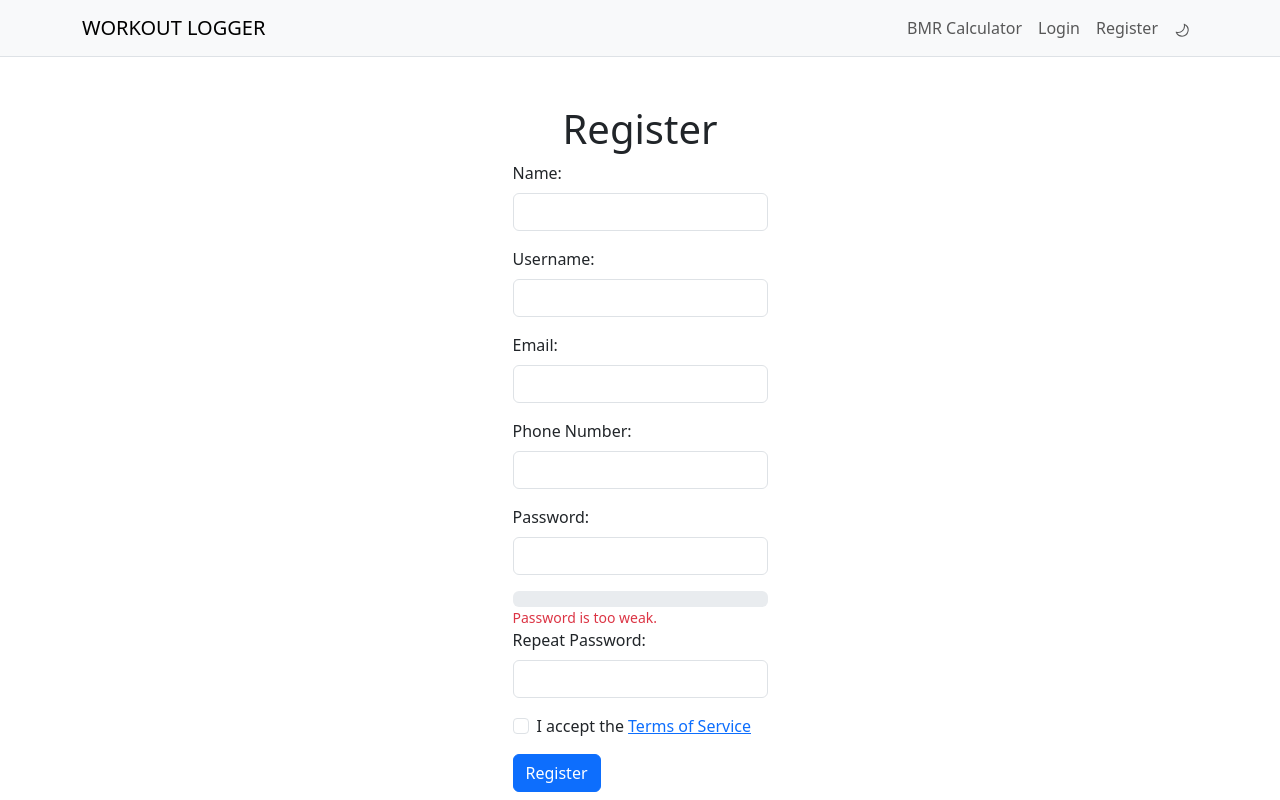
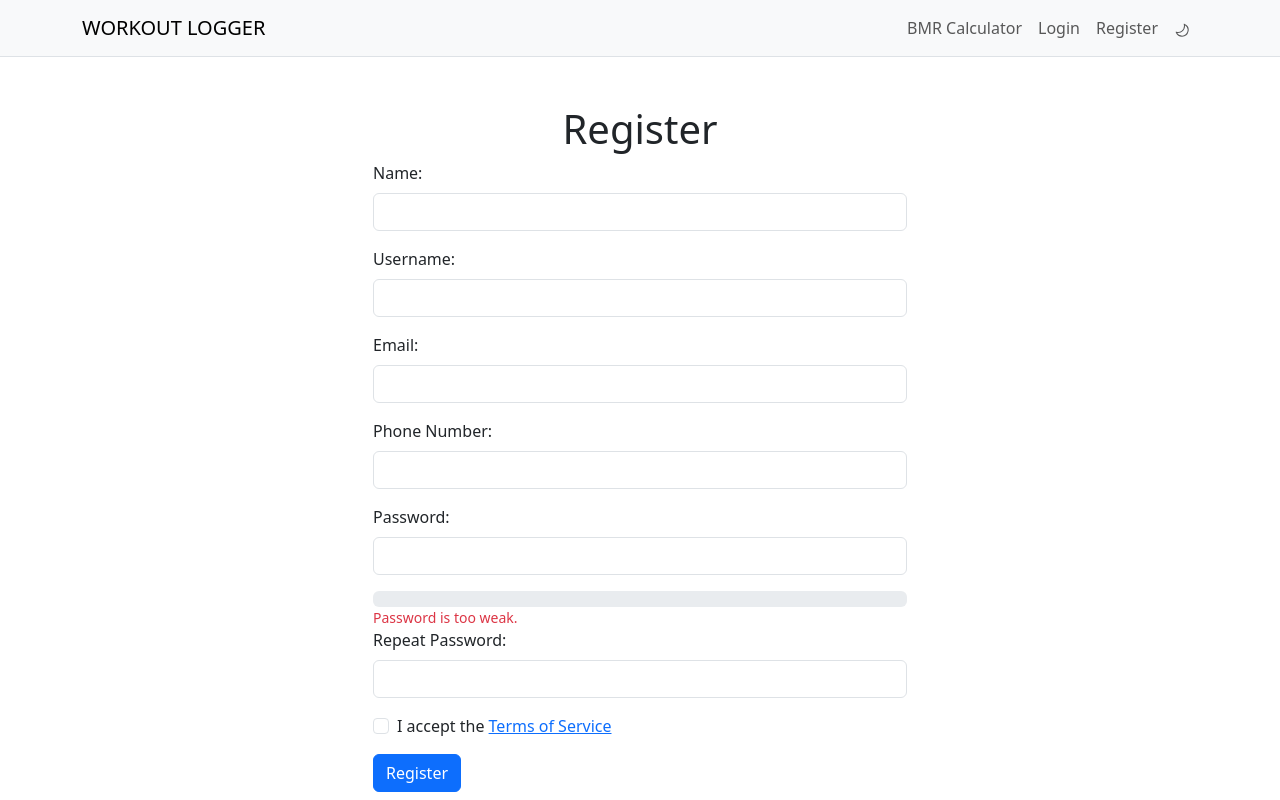
Before and after one commit to ItzHardcore/workoutlog, a React (Create React App) app in the folder client/: page /register in a window 1280 px wide. Shown: the top 800 px of the page. Built offline with nearby package versions, Linux system fonts and the light colour scheme.

Commit message:
frontend changes

```diff
--- a/client/src/components/Login.js
+++ b/client/src/components/Login.js
@@ -38,7 +38,7 @@ function Login({ onLogin }) {
   };
 
   return (
-    <div className="container w-50">
+    <div className="container ">
       <div className="row justify-content-center">
         <div className="col-md-6 mt-5">
           <h1 className="text-center">Login</h1>
--- a/client/src/components/Register.js
+++ b/client/src/components/Register.js
@@ -7,7 +7,7 @@ function Register() {
   const [buttonHidden, setButtonHidden] = useState(false);
 
   return (
-    <div className="container w-50">
+    <div className="container ">
       <div className="row justify-content-center">
         <div className="col-md-6 mt-5">
           <h1 className="text-center">Register</h1>
--- a/client/src/components/WorkoutForm.js
+++ b/client/src/components/WorkoutForm.js
@@ -268,7 +268,7 @@ const WorkoutForm = ({ userId, token, initialData, onCancel, onSave, startBlankS
   };
 
   return (
-    <div className="w-50 my-4">
+    <div className="my-4">
       <div className="mb-3">
         <label className="form-label">Workout Name:</label>
         <input
--- a/client/src/pages/SessionDetails.js
+++ b/client/src/pages/SessionDetails.js
@@ -48,7 +48,7 @@ const SessionDetails = ({ token }) => {
       <div>
         <h3>Exercises:</h3>
         {sessionData.exercises.map((exercise, index) => (
-          <div key={index} className="card mb-4 w-50">
+          <div key={index} className="card mb-4 ">
             <div className="card-body">
               <h4 className="card-title">{exercise.name}</h4>
               <ul className="list-group list-group-flush">
```
